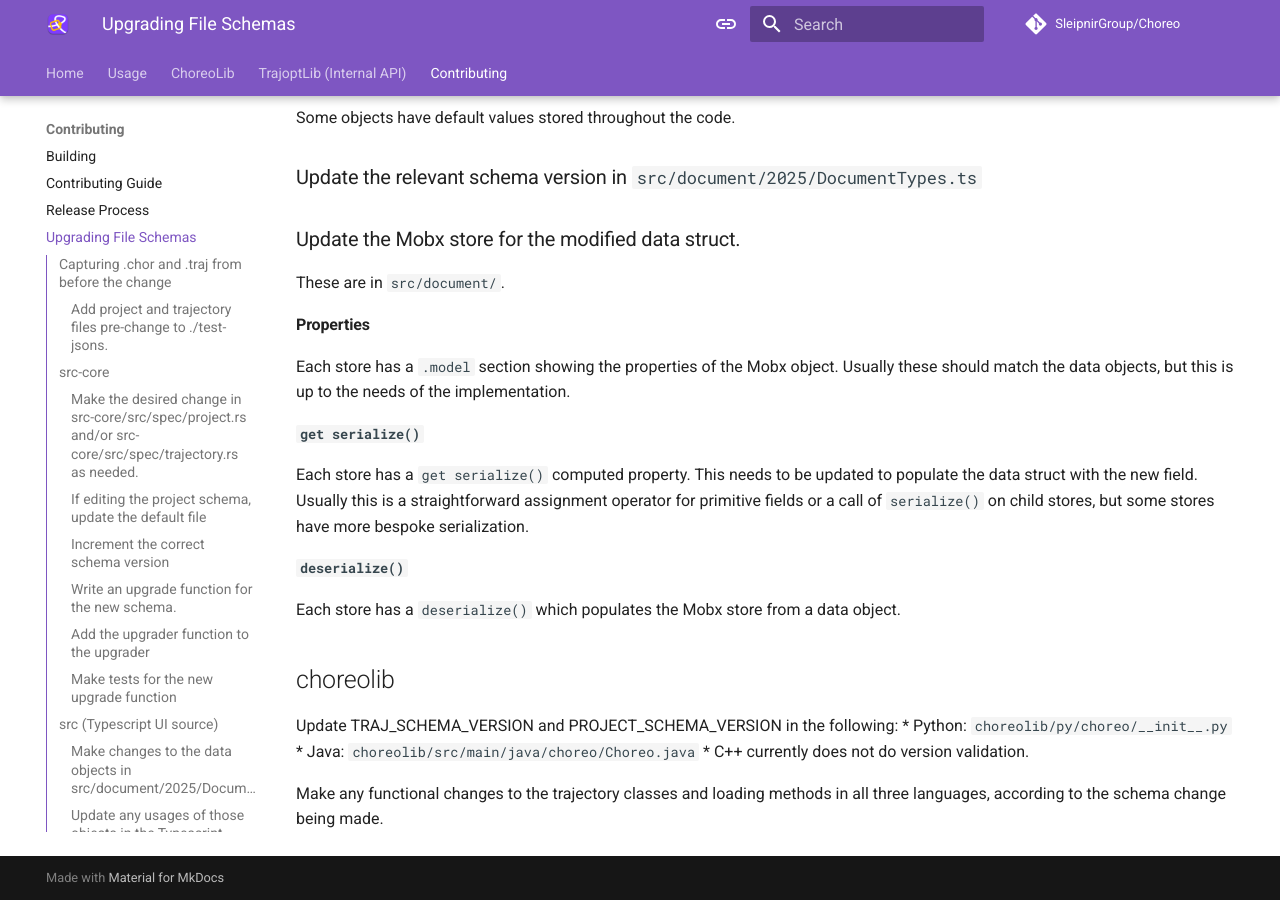
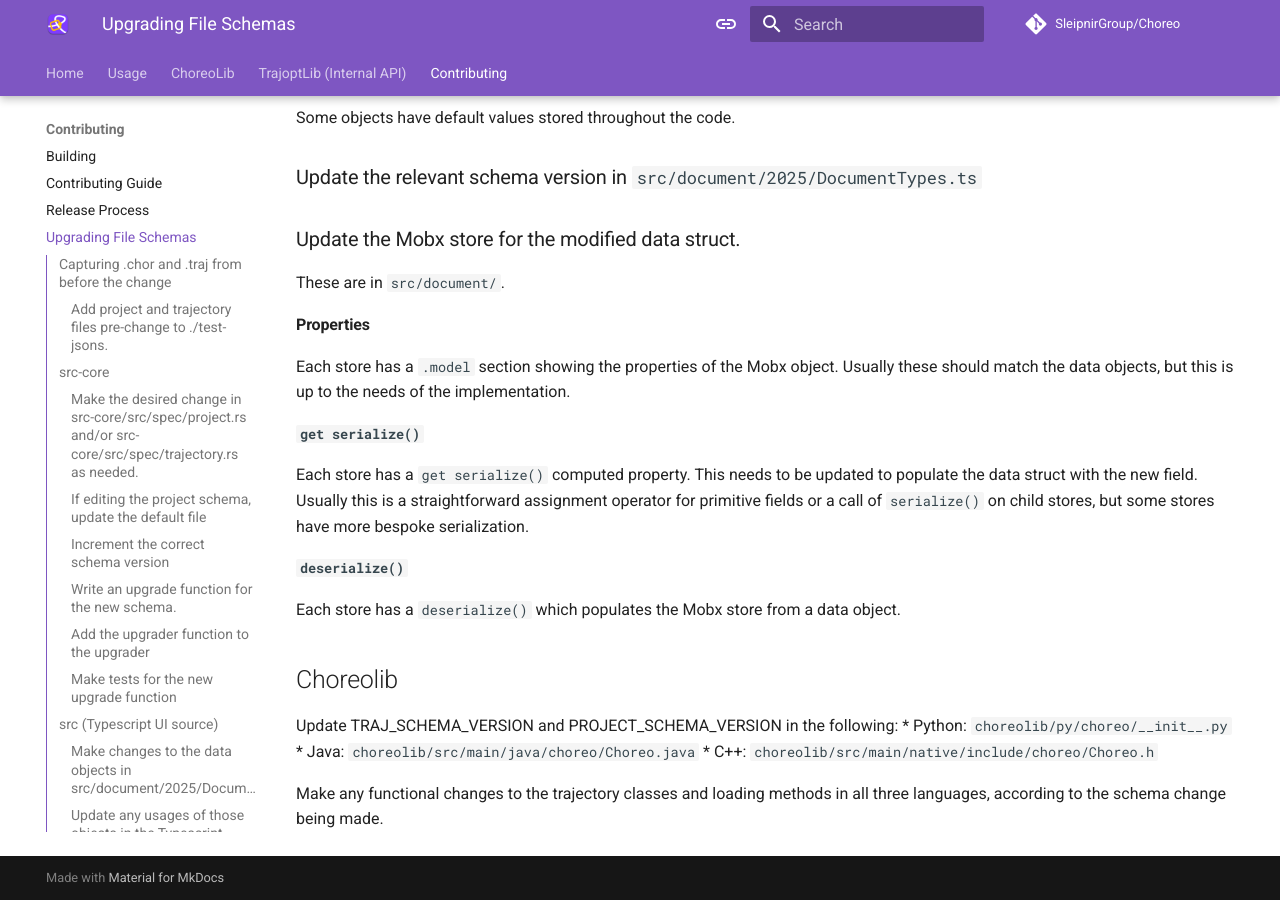
Before and after one commit to RohanBhattacharyya/Choreo, an MkDocs documentation site: the page built from docs/contributing/schema-upgrade.md, in a window 1280 px wide and 900 px high, scrolled down 2383 px. Built offline with MkDocs 1.6.1 and Material for MkDocs 9.7.7, drawn with Linux system fonts in a browser that asks for light colours; comment, search, counter and statistics services are not loaded.

Commit message:
[choreolib] Fix C++ version checking (#978)
Signed-off-by: Jade Turner <spacey-sooty@proton.me>

```diff
--- a/docs/contributing/schema-upgrade.md
+++ b/docs/contributing/schema-upgrade.md
@@ -100,11 +100,11 @@ Each store has a `get serialize()` computed property. This needs to be updated t
 #### `deserialize()`
 Each store has a `deserialize()` which populates the Mobx store from a data object.
 
-## choreolib
+## Choreolib
 
 Update TRAJ_SCHEMA_VERSION and PROJECT_SCHEMA_VERSION in the following:
 * Python: `choreolib/py/choreo/__init__.py`
 * Java: `choreolib/src/main/java/choreo/Choreo.java`
-* C++ currently does not do version validation.
+* C++: `choreolib/src/main/native/include/choreo/Choreo.h`
 
 Make any functional changes to the trajectory classes and loading methods in all three languages, according to the schema change being made.
```
Also changed, not shown: 2 other files.
